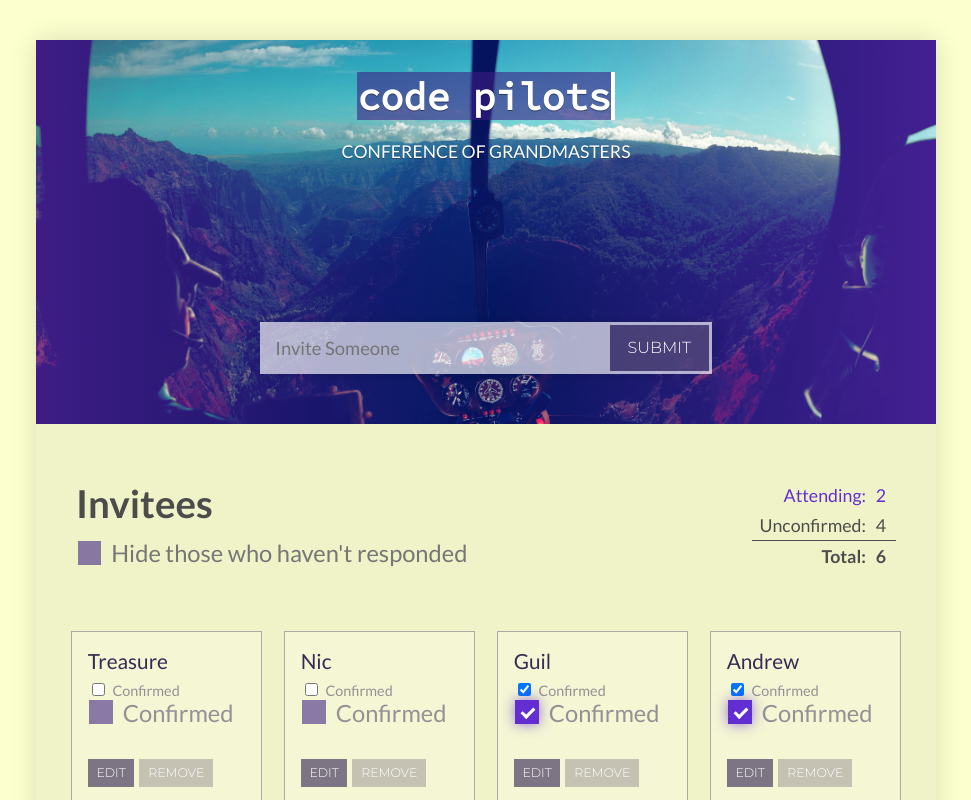
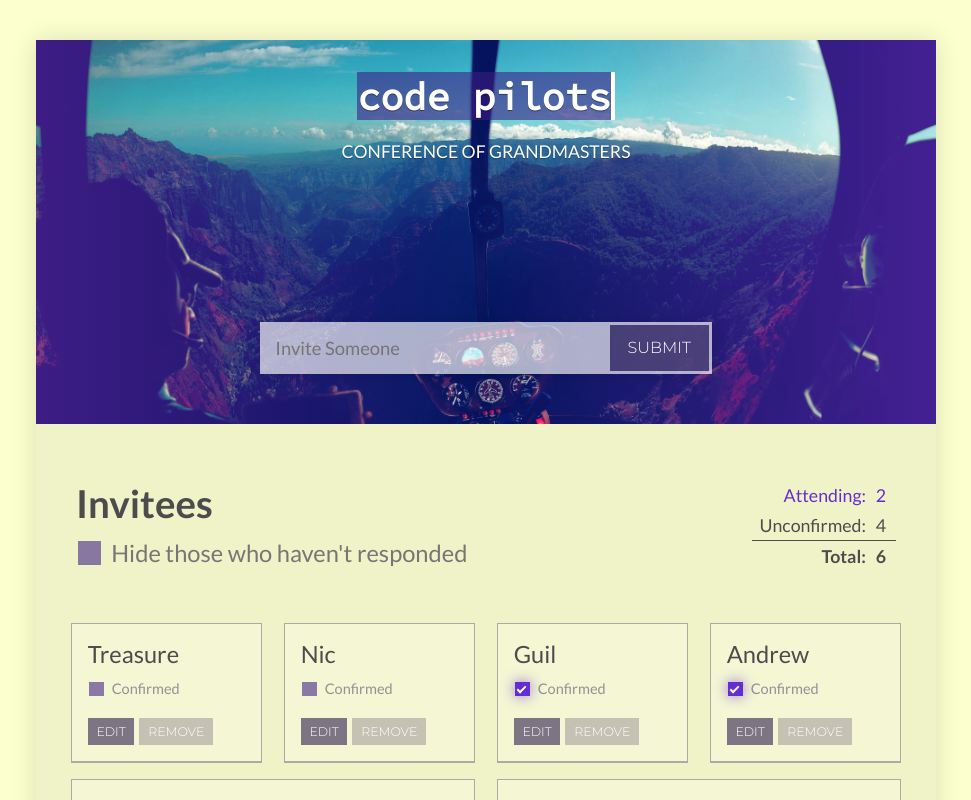
Before and after one commit to bradib0y/rsvp-app-react, a React (Create React App) app: page / in a window 1280 px wide. Shown: the top 800 px of the page, without its empty margins (154-1125 px from the left). Built offline with nearby package versions, Linux system fonts and the light colour scheme.

Commit message:
guest card design

```diff
--- a/src/App.css
+++ b/src/App.css
@@ -49,7 +49,7 @@
     display: block;
     position: relative;
     padding-left: 2.2rem;
-    margin-bottom: 12px;
+
     width: max-content;
     cursor: pointer;
     font-size: 1.48rem;
@@ -113,3 +113,21 @@
     -ms-transform: rotate(45deg);
     transform: rotate(45deg);
 }
+
+li .customCheckboxContainer{
+    padding-left: 1.5rem;
+    font-size: .91rem;
+}
+
+li .customCheckboxContainer .checkmark{
+    height: .91rem;
+    width: .91rem;
+}
+
+li .customCheckboxContainer .checkmark:after{
+    left: 4px;
+    top: 2px;
+    height: 7px;
+    width: 3px;
+    border-width: 0 2px 2px 0;
+}
--- a/src/MainContent/GuestList/Guest.js
+++ b/src/MainContent/GuestList/Guest.js
@@ -10,15 +10,6 @@ const Guest = props =>
         >
             {props.name}
         </GuestName>
-
-        <label>
-            <input
-                type="checkbox"
-                checked={props.isConfirmed}
-                onChange={props.handleConfirmation}
-
-            /> Confirmed
-        </label>
 
         <label className="customCheckboxContainer">Confirmed
             <input type="checkbox" checked={props.isConfirmed} onChange={props.handleConfirmation} />
--- a/src/index.css
+++ b/src/index.css
@@ -129,9 +129,9 @@ header input {
 
 li span,
 li input[type=text] {
-  /*color: white;*/
-  font-size: 1.3em;
-  margin-bottom: .3em;
+  font-size: 1.48em;
+  margin-bottom: .5em;
+  color: #4c4c4c;
 }
 
 li input[type=text] {
```
